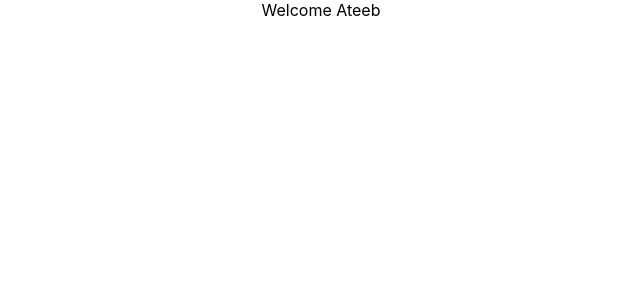
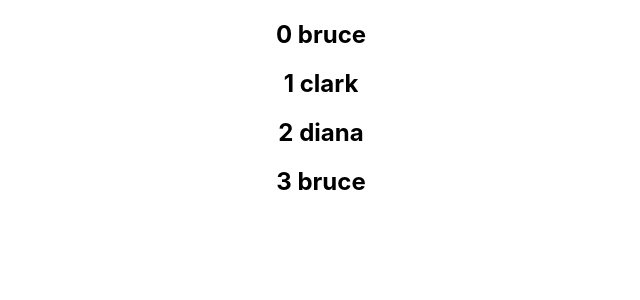
Before and after one commit to syedateebulislam/hello-world, a React (Create React App) app: page / in a window 1280 px wide. Shown: the top 300 px of the page, without its empty margins (319-959 px from the left). Built offline with nearby package versions, Linux system fonts and the light colour scheme.

Commit message:
List,Keys & indexes-L17,18,19

```diff
--- a/src/App.js
+++ b/src/App.js
@@ -10,12 +10,16 @@ import ClassClick from './Components/ClassClick'
 import EventBind from './Components/EventBind';
 import ParentComponent from './Components/ParentComponent';
 import UserGreeting from './Components/UserGreeting';
+import NameList from './Components/NameList';
+import NameList_1 from './Components/NameList_1';
 
 function App() {
   return (
     <div className="App">
 
-      <UserGreeting/>
+      <NameList_1/>
+      {/*<NameList/>*/}
+      {/*<UserGreeting/>*/}
       {/*<ParentComponent/>*/}
       {/*<EventBind/>*/}
       {/*<FunctionClick/>
--- /dev/null
+++ b/src/Components/NameList.js
@@ -0,0 +1,54 @@
+import React from 'react'
+import Person from './Person'
+
+function NameList() {
+
+    //const names = ['bruce','clark','diana']
+    const persons = [
+        {
+            id:1,
+            name:'bruce',
+            age:30,
+            skill:'react'
+        },
+        {
+            id:2,
+            name:'clark',
+            age:25,
+            skill:'angular'
+        },
+        {
+            id:1,
+            name:'diana',
+            age:28,
+            skill:'vue'
+        }
+    ]
+
+    // const nameList = names.map(name => <h1>{name}</h1>)
+    {/**
+    1-A key is a special string attribute you need to include when creating lists of element
+    2-Keys give the elements a stable identity.
+    3-Keys help react identify which items have changed,are added,or are removed.
+    4-Helps in efficient update of the UI's.
+    */}
+    const personList = persons.map(person => <Person key={Person.id} personProp={person}/>)
+
+    return (
+        <div>
+            {/*
+            <h1>{names[0]}</h1>
+            <h1>{names[1]}</h1>
+            <h1>{names[2]}</h1>
+            */}
+
+            {/*
+            names.map(name => <h1>{name}</h1>)
+            */}
+            {/*{nameList}*/}
+            {personList}
+        </div>
+    )
+}
+
+export default NameList
--- /dev/null
+++ b/src/Components/NameList_1.js
@@ -0,0 +1,19 @@
+import React from 'react'
+
+function NameList_1() {
+    const nameArr = ['bruce','clark','diana','bruce']
+    {/**
+    When to use index as a key?
+    1- The items in your list do not have a unique id.
+    2- The list is a static key & will not change.
+    3- This list will never be ordered or filtered.
+    */}
+    const nameList = nameArr.map((names,index) =>  <h2 key={index}>{index} {names}</h2>)
+    return (
+        <div>
+            {nameList}
+        </div>
+    )
+}
+
+export default NameList_1
--- /dev/null
+++ b/src/Components/Person.js
@@ -0,0 +1,11 @@
+import React from 'react'
+
+function Person({personProp}) {
+    return (
+        <div>
+            <h2>Hi my name is {personProp.name} & i know {personProp.skill}</h2>
+        </div>
+    )
+}
+
+export default Person
```
